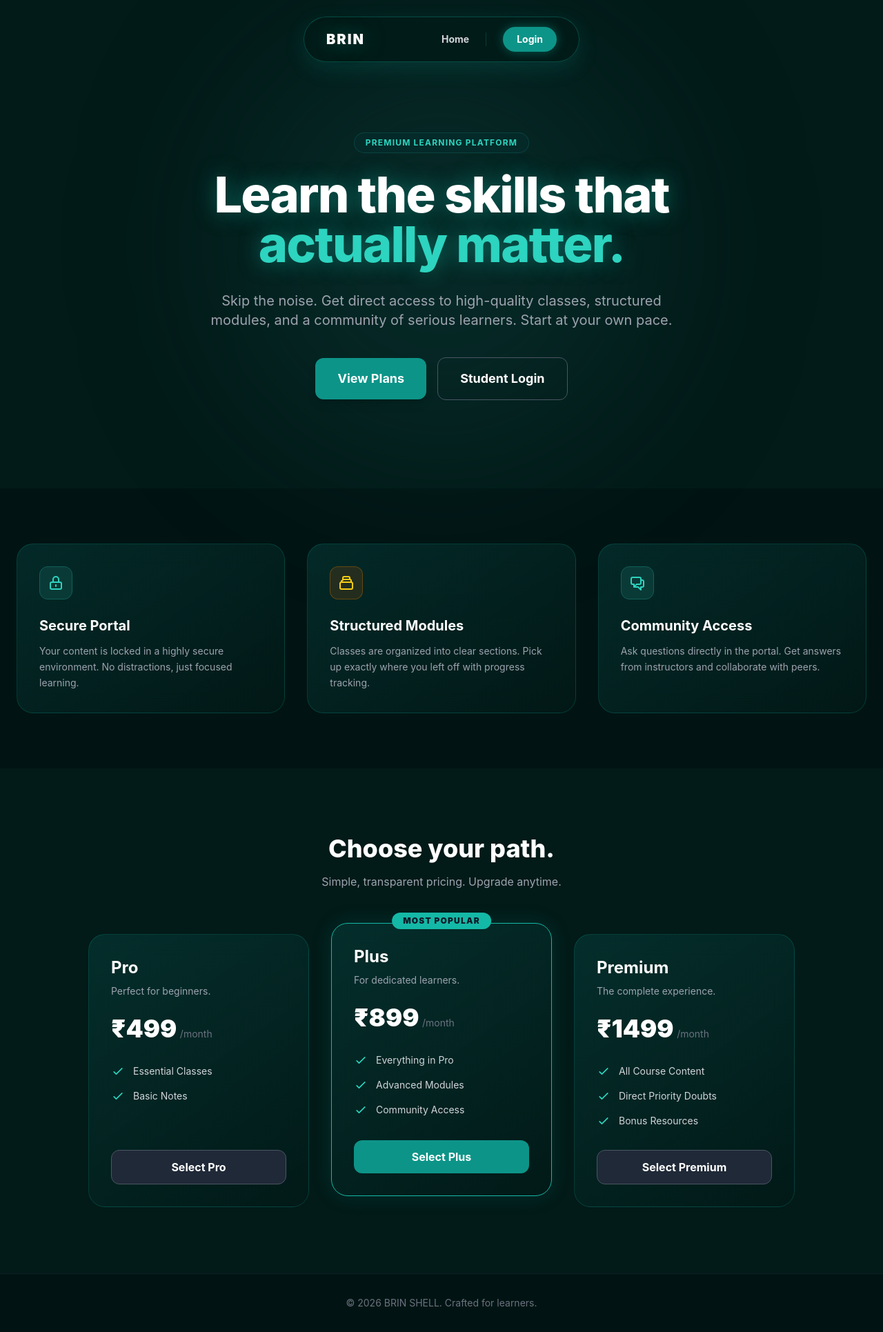
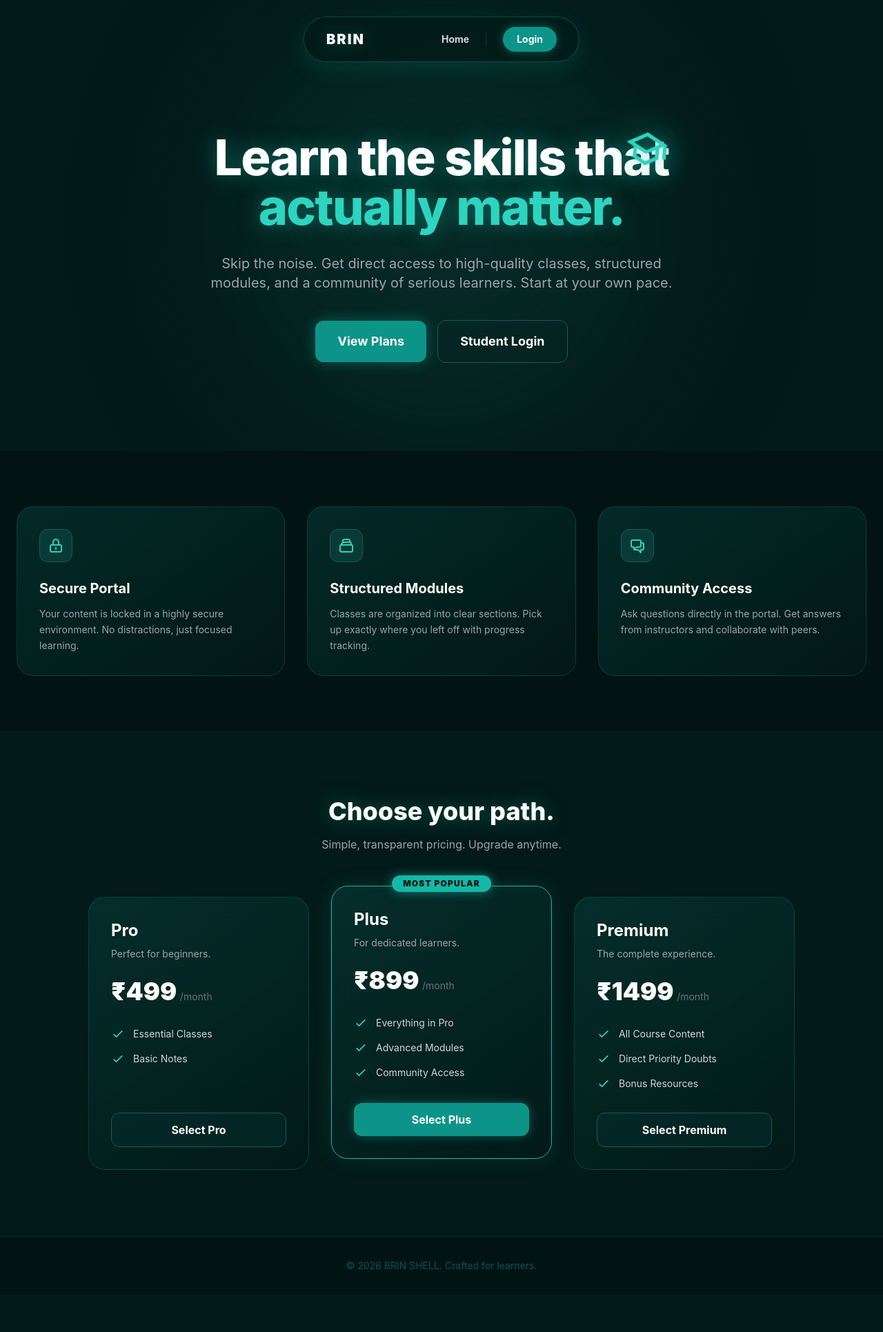
Before and after one commit to Adiyymac/brainshelli, a Flask app: page / in a window 1280 px wide. Shown: the whole page at 69% size. After the commit the page ends 1840 px from the top, so only its background shows below. Run offline with Flask 3, Linux system fonts and the light colour scheme; some libraries are stand-ins or nearby versions.

Commit message:
Update index.html

```diff
--- a/api/templates/index.html
+++ b/api/templates/index.html
@@ -1,58 +1,57 @@
 <!DOCTYPE html>
 <html lang="en" class="scroll-smooth">
 <head>
-    <meta charset="UTF-8">
-    <meta name="viewport" content="width=device-width, initial-scale=1.0">
     <title>BRIN SHELL | Master Your Craft</title>
-    <script src="https://cdn.tailwindcss.com"></script>
+
+    {% include 'meta.html' %}
+
     <style>
-        body {
-            background-color: #021a18;
-            font-family: -apple-system, BlinkMacSystemFont, 'Segoe UI', Roboto, Helvetica, Arial, sans-serif;
-            overflow-x: hidden;
+        /* Graduation Cap Animation */
+        @keyframes float-cap {
+            0%, 100% { transform: translateY(0) rotate(-15deg); filter: drop-shadow(0 0 10px rgba(20,184,166,0.3)); }
+            50% { transform: translateY(-20px) rotate(10deg); filter: drop-shadow(0 0 25px rgba(20,184,166,0.8)); }
         }
-        /* iPhone Dynamic Island / Glassmorphism Style */
-        .glass-nav {
-            background: rgba(2, 26, 24, 0.7);
-            backdrop-filter: blur(24px);
-            -webkit-backdrop-filter: blur(24px);
-        }
-        .card-glass {
-            background: linear-gradient(145deg, rgba(11, 94, 90, 0.4) 0%, rgba(2, 26, 24, 0.6) 100%);
-            border: 1px solid rgba(20, 184, 166, 0.15);
-            backdrop-filter: blur(10px);
-        }
-        .text-glow {
-            text-shadow: 0 0 30px rgba(20, 184, 166, 0.4);
+        .animate-cap {
+            display: inline-block;
+            animation: float-cap 4s ease-in-out infinite;
+            transform-origin: center;
         }
     </style>
-    {% include 'meta.html' %}
 </head>
-<!-- മൊബൈലിൽ താഴെ navbar ഉള്ളതുകൊണ്ട് pb-28 (padding-bottom) കൊടുത്തിട്ടുണ്ട് -->
 <body class="text-gray-200 antialiased selection:bg-teal-600 selection:text-white pb-28 md:pb-0">
+
     {% include 'preloader.html' %}
     {% include 'navbar.html' %}
 
     <!-- Hero Section -->
-    <section class="relative pt-20 pb-20 md:pt-48 md:pb-32 px-6">
+    <section class="relative pt-20 pb-20 md:pt-48 md:pb-32 px-6 mt-10 md:mt-0">
         <!-- Background decorative blur -->
         <div class="absolute top-1/2 left-1/2 -translate-x-1/2 -translate-y-1/2 w-[600px] h-[600px] bg-teal-900/30 rounded-full blur-[120px] pointer-events-none"></div>
 
         <div class="max-w-4xl mx-auto text-center relative z-10 mt-10 md:mt-0">
-            <div class="inline-block bg-teal-950/50 border border-teal-800/50 text-teal-400 px-4 py-1.5 rounded-full text-xs font-bold tracking-widest uppercase mb-6">
-                Premium Learning Platform
-            </div>
-            <h1 class="text-5xl md:text-7xl font-extrabold text-white leading-[1.1] tracking-tight mb-8 text-glow">
-                Learn the skills that <br> <span class="text-teal-400">actually matter.</span>
+
+            <h1 class="text-5xl md:text-7xl font-extrabold text-white leading-[1.1] tracking-tight mb-8 text-glow relative inline-block">
+                Learn the skills that <br>
+                <span class="text-teal-400 relative inline-block">
+                    actually matter.
+
+                    <!-- Animated Graduation Cap SVG -->
+                    <div class="absolute -right-8 -top-10 md:-right-16 md:-top-16 animate-cap z-20">
+                        <svg class="w-12 h-12 md:w-16 md:h-16 text-teal-400" fill="currentColor" viewBox="0 0 24 24">
+                            <path d="M12 3L1 9l4 2.18v6L12 21l7-3.82v-6l2-1.09V17h2V9L12 3zm6.82 6L12 12.72 5.18 9 12 5.28 18.82 9zM17 15.99l-5 2.73-5-2.73v-3.72L12 14.72l5-2.45v3.72z"/>
+                        </svg>
+                    </div>
+                </span>
             </h1>
+
             <p class="text-lg md:text-xl text-gray-400 mb-10 max-w-2xl mx-auto leading-relaxed">
                 Skip the noise. Get direct access to high-quality classes, structured modules, and a community of serious learners. Start at your own pace.
             </p>
             <div class="flex flex-col sm:flex-row items-center justify-center gap-4">
-                <a href="#pricing" class="w-full sm:w-auto bg-teal-600 hover:bg-teal-500 text-white text-lg font-bold px-8 py-4 rounded-xl transition shadow-lg">
+                <a href="#pricing" class="w-full sm:w-auto bg-teal-600 hover:bg-teal-500 text-white text-lg font-bold px-8 py-4 rounded-xl transition shadow-[0_0_20px_rgba(20,184,166,0.4)] hover:-translate-y-1">
                     View Plans
                 </a>
-                <a href="/login" class="w-full sm:w-auto bg-transparent border border-gray-600 hover:border-gray-400 text-white text-lg font-bold px-8 py-4 rounded-xl transition">
+                <a href="/login" class="w-full sm:w-auto bg-transparent border border-teal-800 hover:border-teal-500 hover:bg-teal-900/30 text-white text-lg font-bold px-8 py-4 rounded-xl transition hover:-translate-y-1">
                     Student Login
                 </a>
             </div>
@@ -60,24 +59,24 @@
     </section>
 
     <!-- Features Section -->
-    <section class="py-20 bg-[#011413] px-6">
+    <section class="py-20 bg-[#011413] px-6 relative z-10">
         <div class="max-w-7xl mx-auto">
             <div class="grid md:grid-cols-3 gap-8">
-                <div class="card-glass p-8 rounded-3xl">
+                <div class="card-glass p-8 rounded-3xl hover:-translate-y-2 transition-transform duration-300">
                     <div class="w-12 h-12 bg-teal-900/50 rounded-xl flex items-center justify-center mb-6 border border-teal-800">
                         <svg class="w-6 h-6 text-teal-400" fill="none" stroke="currentColor" viewBox="0 0 24 24"><path stroke-linecap="round" stroke-linejoin="round" stroke-width="2" d="M12 15v2m-6 4h12a2 2 0 002-2v-6a2 2 0 00-2-2H6a2 2 0 00-2 2v6a2 2 0 002 2zm10-10V7a4 4 0 00-8 0v4h8z"></path></svg>
                     </div>
                     <h3 class="text-xl font-bold text-white mb-3">Secure Portal</h3>
                     <p class="text-gray-400 text-sm leading-relaxed">Your content is locked in a highly secure environment. No distractions, just focused learning.</p>
                 </div>
-                <div class="card-glass p-8 rounded-3xl">
-                    <div class="w-12 h-12 bg-yellow-900/30 rounded-xl flex items-center justify-center mb-6 border border-yellow-700/50">
-                        <svg class="w-6 h-6 text-yellow-400" fill="none" stroke="currentColor" viewBox="0 0 24 24"><path stroke-linecap="round" stroke-linejoin="round" stroke-width="2" d="M19 11H5m14 0a2 2 0 012 2v6a2 2 0 01-2 2H5a2 2 0 01-2-2v-6a2 2 0 012-2m14 0V9a2 2 0 00-2-2M5 11V9a2 2 0 002-2m0 0V5a2 2 0 012-2h6a2 2 0 012 2v2M7 7h10"></path></svg>
+                <div class="card-glass p-8 rounded-3xl hover:-translate-y-2 transition-transform duration-300">
+                    <div class="w-12 h-12 bg-teal-900/50 rounded-xl flex items-center justify-center mb-6 border border-teal-800">
+                        <svg class="w-6 h-6 text-teal-400" fill="none" stroke="currentColor" viewBox="0 0 24 24"><path stroke-linecap="round" stroke-linejoin="round" stroke-width="2" d="M19 11H5m14 0a2 2 0 012 2v6a2 2 0 01-2 2H5a2 2 0 01-2-2v-6a2 2 0 012-2m14 0V9a2 2 0 00-2-2M5 11V9a2 2 0 002-2m0 0V5a2 2 0 012-2h6a2 2 0 012 2v2M7 7h10"></path></svg>
                     </div>
                     <h3 class="text-xl font-bold text-white mb-3">Structured Modules</h3>
                     <p class="text-gray-400 text-sm leading-relaxed">Classes are organized into clear sections. Pick up exactly where you left off with progress tracking.</p>
                 </div>
-                <div class="card-glass p-8 rounded-3xl">
+                <div class="card-glass p-8 rounded-3xl hover:-translate-y-2 transition-transform duration-300">
                     <div class="w-12 h-12 bg-teal-900/50 rounded-xl flex items-center justify-center mb-6 border border-teal-800">
                         <svg class="w-6 h-6 text-teal-400" fill="none" stroke="currentColor" viewBox="0 0 24 24"><path stroke-linecap="round" stroke-linejoin="round" stroke-width="2" d="M17 8h2a2 2 0 012 2v6a2 2 0 01-2 2h-2v4l-4-4H9a1.994 1.994 0 01-1.414-.586m0 0L11 14h4a2 2 0 002-2V6a2 2 0 00-2-2H5a2 2 0 00-2 2v6a2 2 0 002 2h2v4l.586-.586z"></path></svg>
                     </div>
@@ -89,10 +88,10 @@
     </section>
 
     <!-- Pricing Section -->
-    <section id="pricing" class="py-24 px-6 relative">
+    <section id="pricing" class="py-24 px-6 relative z-10">
         <div class="max-w-6xl mx-auto">
             <div class="text-center mb-16">
-                <h2 class="text-4xl font-extrabold text-white mb-4">Choose your path.</h2>
+                <h2 class="text-4xl font-extrabold text-white mb-4 text-glow">Choose your path.</h2>
                 <p class="text-gray-400">Simple, transparent pricing. Upgrade anytime.</p>
             </div>
 
@@ -109,12 +108,12 @@
                         <li class="flex items-center gap-3"><svg class="w-5 h-5 text-teal-400 shrink-0" fill="none" stroke="currentColor" viewBox="0 0 24 24"><path stroke-linecap="round" stroke-linejoin="round" stroke-width="2" d="M5 13l4 4L19 7"></path></svg> Essential Classes</li>
                         <li class="flex items-center gap-3"><svg class="w-5 h-5 text-teal-400 shrink-0" fill="none" stroke="currentColor" viewBox="0 0 24 24"><path stroke-linecap="round" stroke-linejoin="round" stroke-width="2" d="M5 13l4 4L19 7"></path></svg> Basic Notes</li>
                     </ul>
-                    <a href="/pay/pro" class="w-full block text-center bg-gray-800 hover:bg-gray-700 border border-gray-600 text-white font-bold py-3 rounded-xl transition">Select Pro</a>
+                    <a href="/pay/pro" class="w-full block text-center bg-teal-950/50 hover:bg-teal-900 border border-teal-800 text-white font-bold py-3 rounded-xl transition">Select Pro</a>
                 </div>
 
                 <!-- Plus Plan (Highlighted) -->
                 <div class="card-glass p-8 rounded-3xl flex flex-col relative transform md:-translate-y-4 border-teal-500 shadow-[0_0_30px_rgba(20,184,166,0.15)]">
-                    <div class="absolute -top-4 left-1/2 -translate-x-1/2 bg-teal-500 text-gray-900 text-xs font-black uppercase tracking-widest px-4 py-1 rounded-full">Most Popular</div>
+                    <div class="absolute -top-4 left-1/2 -translate-x-1/2 bg-teal-500 text-[#011413] text-xs font-black uppercase tracking-widest px-4 py-1 rounded-full shadow-[0_0_15px_rgba(20,184,166,0.6)]">Most Popular</div>
                     <h3 class="text-2xl font-bold text-white mb-2">Plus</h3>
                     <p class="text-gray-400 text-sm mb-6">For dedicated learners.</p>
                     <div class="mb-8">
@@ -126,7 +125,7 @@
                         <li class="flex items-center gap-3"><svg class="w-5 h-5 text-teal-400 shrink-0" fill="none" stroke="currentColor" viewBox="0 0 24 24"><path stroke-linecap="round" stroke-linejoin="round" stroke-width="2" d="M5 13l4 4L19 7"></path></svg> Advanced Modules</li>
                         <li class="flex items-center gap-3"><svg class="w-5 h-5 text-teal-400 shrink-0" fill="none" stroke="currentColor" viewBox="0 0 24 24"><path stroke-linecap="round" stroke-linejoin="round" stroke-width="2" d="M5 13l4 4L19 7"></path></svg> Community Access</li>
                     </ul>
-                    <a href="/pay/plus" class="w-full block text-center bg-teal-600 hover:bg-teal-500 text-white font-bold py-3 rounded-xl transition">Select Plus</a>
+                    <a href="/pay/plus" class="w-full block text-center bg-teal-600 hover:bg-teal-500 text-white font-bold py-3 rounded-xl transition shadow-[0_0_15px_rgba(20,184,166,0.4)]">Select Plus</a>
                 </div>
 
                 <!-- Premium Plan -->
@@ -142,15 +141,15 @@
                         <li class="flex items-center gap-3"><svg class="w-5 h-5 text-teal-400 shrink-0" fill="none" stroke="currentColor" viewBox="0 0 24 24"><path stroke-linecap="round" stroke-linejoin="round" stroke-width="2" d="M5 13l4 4L19 7"></path></svg> Direct Priority Doubts</li>
                         <li class="flex items-center gap-3"><svg class="w-5 h-5 text-teal-400 shrink-0" fill="none" stroke="currentColor" viewBox="0 0 24 24"><path stroke-linecap="round" stroke-linejoin="round" stroke-width="2" d="M5 13l4 4L19 7"></path></svg> Bonus Resources</li>
                     </ul>
-                    <a href="/pay/premium" class="w-full block text-center bg-gray-800 hover:bg-gray-700 border border-gray-600 text-white font-bold py-3 rounded-xl transition">Select Premium</a>
+                    <a href="/pay/premium" class="w-full block text-center bg-teal-950/50 hover:bg-teal-900 border border-teal-800 text-white font-bold py-3 rounded-xl transition">Select Premium</a>
                 </div>
             </div>
         </div>
     </section>
 
     <!-- Footer -->
-    <footer class="border-t border-gray-800/50 py-8 text-center bg-[#011413]">
-        <p class="text-gray-500 text-sm">&copy; 2026 BRIN SHELL. Crafted for learners.</p>
+    <footer class="border-t border-teal-900/40 py-8 text-center bg-[#011413] relative z-10">
+        <p class="text-teal-600/50 text-sm">&copy; 2026 BRIN SHELL. Crafted for learners.</p>
     </footer>
 
 </body>
```
